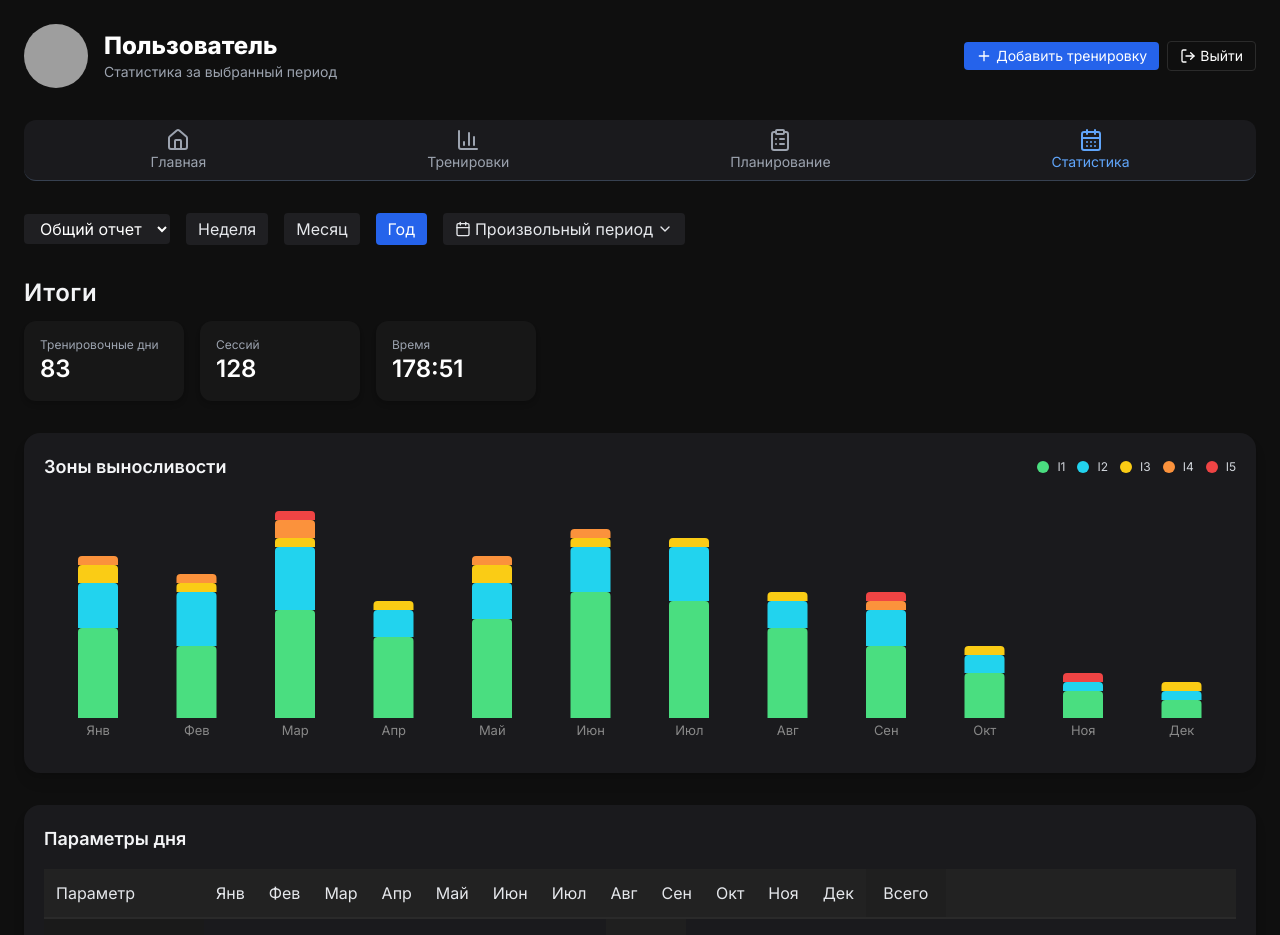
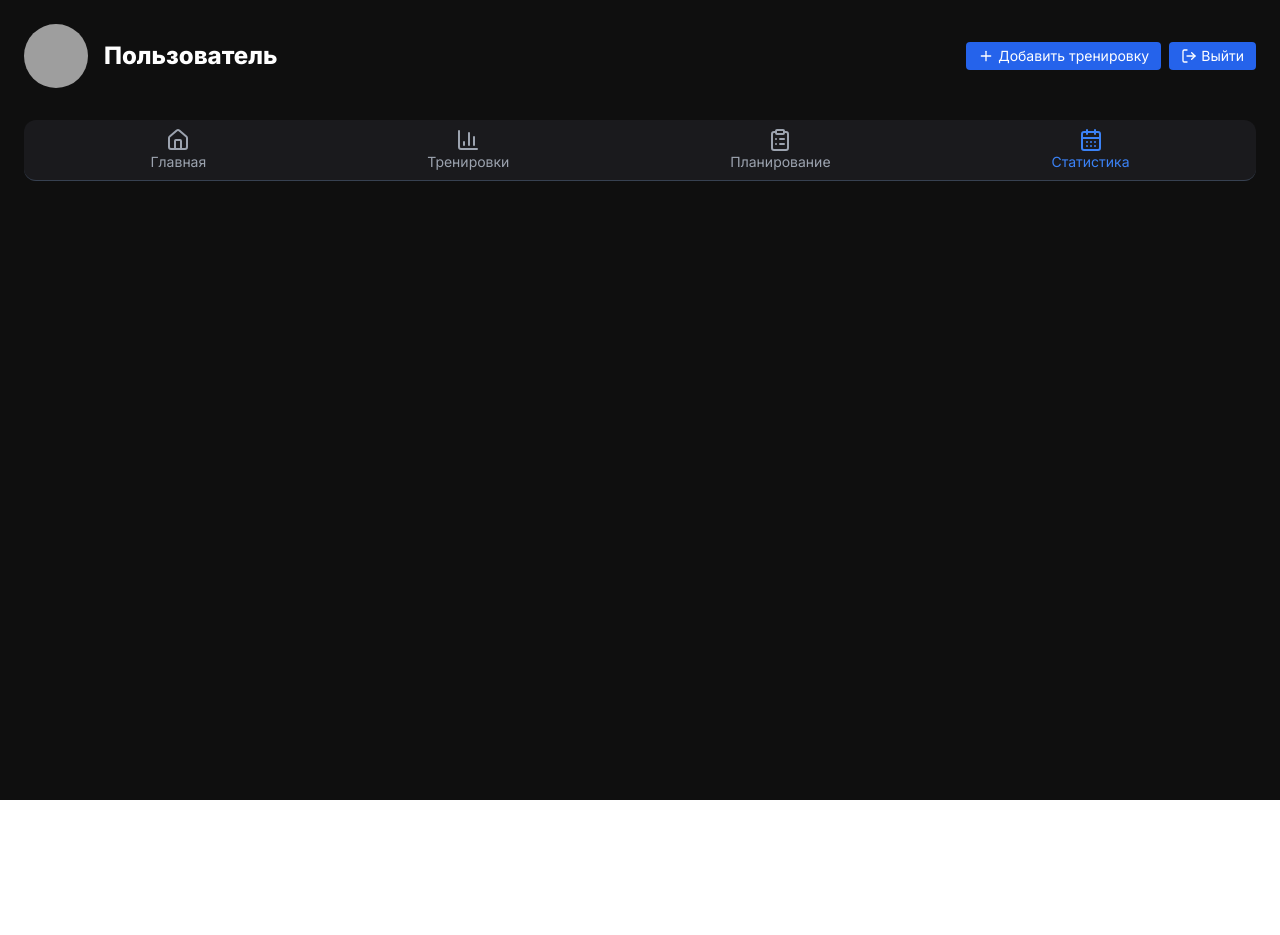
Before and after one commit to mbaliabin/dagbook-test, a React (Vite) app in the folder fasx-frontend/: page /statistics in a window 1280 px wide. Shown: the top 935 px of the page. After the commit the page ends 800 px from the top, so only its background shows below. Built offline with nearby package versions, Linux system fonts and the light colour scheme; grey boxes are pictures that could not be loaded.

Commit message:
Доработка StatisticsPage.tsx 272

```diff
--- a/fasx-frontend/src/pages/StatisticsPage.tsx
+++ b/fasx-frontend/src/pages/StatisticsPage.tsx
@@ -25,9 +25,6 @@ import "react-date-range/dist/styles.css";
 import "react-date-range/dist/theme/default.css";
 import weekOfYear from "dayjs/plugin/weekOfYear";
 
-// Файл: StatsPage.tsx (refactor)
-// Цель: улучшить визуал и структуру, не менять данные и смысл вычислений
-
 dayjs.extend(weekOfYear);
 dayjs.locale("ru");
 
@@ -44,51 +41,52 @@ export default function StatsPage() {
   });
   const [showDateRangePicker, setShowDateRangePicker] = React.useState(false);
 
-  // --- Мок-данные (без изменений по сути) ---
-  const totals = React.useMemo(() => ({ trainingDays: 83, sessions: 128, time: "178:51" }), []);
+  const totals = {
+    trainingDays: 83,
+    sessions: 128,
+    time: "178:51",
+  };
 
   const months = ["Янв","Фев","Мар","Апр","Май","Июн","Июл","Авг","Сен","Окт","Ноя","Дек"];
 
-  const enduranceZones = React.useMemo(() => [
+  const enduranceZones = [
     { zone: "I1", color: "#4ade80", months: [10,8,12,9,11,14,13,10,8,5,3,2] },
     { zone: "I2", color: "#22d3ee", months: [5,6,7,3,4,5,6,3,4,2,1,1] },
     { zone: "I3", color: "#facc15", months: [2,1,1,1,2,1,1,1,0,1,0,1] },
     { zone: "I4", color: "#fb923c", months: [1,1,2,0,1,1,0,0,1,0,0,0] },
     { zone: "I5", color: "#ef4444", months: [0,0,1,0,0,0,0,0,1,0,1,0] },
-  ], []);
+  ];
 
-  const movementTypes = React.useMemo(() => [
+  const movementTypes = [
     { type: "Лыжи / скейтинг", months: [4,5,3,0,0,0,0,0,1,2,3,2] },
     { type: "Лыжи, классика", months: [3,4,2,0,0,0,0,0,0,1,2,1] },
     { type: "Роллеры, классика", months: [0,0,0,3,5,6,7,5,4,3,2,0] },
     { type: "Роллеры, скейтинг", months: [0,0,0,2,6,7,8,6,5,3,2,0] },
     { type: "Велосипед", months: [0,0,0,1,2,3,4,3,2,1,0,0] },
-  ], []);
+  ];
 
-  // --- Форматирование времени (используется в тултипе графика) ---
   const formatTime = (minutes: number) => {
     const h = Math.floor(minutes / 60);
     const m = minutes % 60;
     return `${h}:${m.toString().padStart(2, "0")}`;
   };
 
-  // --- Колонки периода (вынесены и мемоизированы) ---
-  const computeWeekColumns = React.useCallback(() => {
+  const computeWeekColumns = () => {
     const today = dayjs();
     const currentWeek = today.week();
     const currentYear = today.year();
     const weeks: string[] = [];
     for (let i = 1; i <= currentWeek; i++) weeks.push(`${i} / ${currentYear}`);
     return weeks;
-  }, []);
+  };
 
-  const computeMonthColumns = React.useCallback(() => {
+  const computeMonthColumns = () => {
     const today = dayjs();
     const currentMonth = today.month();
     return months.slice(0, currentMonth + 1);
-  }, [months]);
+  };
 
-  const computeColumns = React.useCallback(() => {
+  const computeColumns = () => {
     if (periodType === "week") return computeWeekColumns();
     if (periodType === "month") return computeMonthColumns();
     if (periodType === "year") return months;
@@ -104,12 +102,11 @@ export default function StatsPage() {
       return result;
     }
     return months;
-  }, [periodType, dateRange, computeWeekColumns, computeMonthColumns, months]);
+  };
 
-  const filteredMonths = React.useMemo(() => computeColumns(), [computeColumns]);
+  const filteredMonths = computeColumns();
 
-  const filteredEnduranceZones = React.useMemo(() => {
-    return enduranceZones.map((zone) => {
+  const filteredEnduranceZones = enduranceZones.map((zone) => {
     const sliceLength = Math.min(zone.months.length, filteredMonths.length);
     return {
       ...zone,
@@ -117,10 +114,8 @@ export default function StatsPage() {
       total: zone.months.slice(0, sliceLength).reduce((a,b) => a+b,0),
     };
   });
-  }, [enduranceZones, filteredMonths]);
 
-  const filteredMovementTypes = React.useMemo(() => {
-    return movementTypes.map((m) => {
+  const filteredMovementTypes = movementTypes.map((m) => {
     const sliceLength = Math.min(m.months.length, filteredMonths.length);
     return {
       ...m,
@@ -128,7 +123,6 @@ export default function StatsPage() {
       total: m.months.slice(0, sliceLength).reduce((a,b) => a+b,0),
     };
   });
-  }, [movementTypes, filteredMonths]);
 
   const handleLogout = () => {
     localStorage.removeItem("token");
@@ -144,203 +138,40 @@ export default function StatsPage() {
     { label: "Статистика", icon: CalendarDays, path: "/statistics" },
   ];
 
-  // --- Ссылки для синхронного скролла ---
   const scrollRefs = [useRef<HTMLDivElement>(null), useRef<HTMLDivElement>(null), useRef<HTMLDivElement>(null)];
 
-  // Более плавная синхронизация: debounce через rAF
   const handleScroll = (e: React.UIEvent<HTMLDivElement>, index: number) => {
     const scrollLeft = e.currentTarget.scrollLeft;
-    // синхронизируем остальные
     scrollRefs.forEach((ref, i) => {
       if (i !== index && ref.current) ref.current.scrollLeft = scrollLeft;
     });
   };
 
-  // --- Подкомпоненты внутри файла (чтобы не дробить проект сейчас) ---
+  const TableSection: React.FC<{ table: any; index: number }> = React.memo(({ table, index }) => {
+    const weekColWidth = 80;
+    const monthColWidth = 100;
+    const yearColWidth = 80;
+    const leftColWidth = 160;
+    const totalColWidth = 80;
 
-  const TopHeader: React.FC = () => (
-    <div className="flex flex-col md:flex-row md:items-center md:justify-between gap-4 mb-4 w-full">
-      <div className="flex items-center space-x-4">
-        <img src="/profile.jpg" alt="Avatar" className="w-16 h-16 rounded-full object-cover" />
-        <div>
-          <h1 className="text-2xl font-bold text-white">{name}</h1>
-          <p className="text-sm text-gray-400">Статистика за выбранный период</p>
-        </div>
-      </div>
+    const colWidth = periodType === 'week' ? weekColWidth : periodType === 'month' ? monthColWidth : periodType === 'year' ? yearColWidth : monthColWidth;
 
-      <div className="flex items-center space-x-2 flex-wrap">
-        <button className="bg-blue-600 hover:bg-blue-700 text-white text-sm px-3 py-1 rounded flex items-center">
-          <Plus className="w-4 h-4 mr-1" /> Добавить тренировку
-        </button>
-        <button onClick={handleLogout} className="bg-transparent border border-[#2b2b2b] hover:bg-[#1b1b1b] text-white text-sm px-3 py-1 rounded flex items-center">
-          <LogOut className="w-4 h-4 mr-1" /> Выйти
-        </button>
-      </div>
-    </div>
-  );
-
-  const MenuBar: React.FC = () => (
-    <div className="flex justify-around bg-[#1a1a1d] border-b border-gray-700 py-2 px-4 rounded-xl mb-6">
-      {menuItems.map((item) => {
-        const Icon = item.icon as any;
-        const isActive = location.pathname === item.path;
-        return (
-          <button key={item.path} onClick={() => navigate(item.path)}
-            className={`flex flex-col items-center text-sm transition-colors ${isActive ? "text-blue-400" : "text-gray-400 hover:text-white"}`}
-          >
-            <Icon className="w-6 h-6" />
-            <span>{item.label}</span>
-          </button>
-        );
-      })}
-    </div>
-  );
-
-  const PeriodSelector: React.FC = () => (
-    <div className="flex flex-wrap gap-4 mb-4 items-center">
-      <select className="bg-[#1f1f22] text-white px-3 py-1 rounded" value={reportType} onChange={e => setReportType(e.target.value)}>
-        <option>Общий отчет</option>
-      </select>
-
-      {([['week','Неделя'],['month','Месяц'],['year','Год']] as const).map(([t, label])=> (
-        <button key={t} onClick={()=>setPeriodType(t as any)} className={`px-3 py-1 rounded ${periodType===t? 'bg-blue-600 text-white' : 'bg-[#1f1f22] text-gray-200 hover:bg-[#2a2a2d]'}`}>
-          {label}
-        </button>
-      ))}
-
-      <div className="relative">
-        <button onClick={() => setShowDateRangePicker(prev => !prev)} className={`px-3 py-1 rounded ${periodType==='custom' ? 'bg-blue-600 text-white' : 'bg-[#1f1f22] text-gray-200 hover:bg-[#2a2a2d]'} flex items-center`}>
-          <Calendar className="w-4 h-4 mr-1" /> Произвольный период <ChevronDown className="w-4 h-4 ml-1" />
-        </button>
-        {showDateRangePicker && (
-          <div className="absolute z-50 mt-2 bg-[#1a1a1d] rounded shadow-lg p-2">
-            <DateRange
-              onChange={item => setDateRange({ startDate: item.selection.startDate, endDate: item.selection.endDate })}
-              showSelectionPreview
-              moveRangeOnFirstSelection={false}
-              months={1}
-              ranges={[{ startDate: dateRange.startDate, endDate: dateRange.endDate, key: 'selection' }]}
-              direction="horizontal"
-              rangeColors={['#3b82f6']}
-              className="text-white"
-              locale={ru}
-              weekStartsOn={1}
-            />
-            <div className="flex justify-end mt-2 space-x-2">
-              <button onClick={() => setShowDateRangePicker(false)} className="px-3 py-1 rounded border border-gray-600 hover:bg-gray-700 text-gray-300">Отмена</button>
-              <button onClick={applyDateRange} className="px-3 py-1 rounded bg-blue-600 hover:bg-blue-700 text-white">Применить</button>
-            </div>
-          </div>
-        )}
-      </div>
-    </div>
-  );
-
-  const TotalsBlock: React.FC = () => (
-    <div>
-      <h1 className="text-2xl font-semibold tracking-wide text-gray-100">Итоги</h1>
-      <div className="flex flex-wrap gap-4 mt-3">
-        <div className="bg-[#171717] p-4 rounded-xl shadow-md min-w-[160px]">
-          <p className="text-xs text-gray-400">Тренировочные дни</p>
-          <p className="text-2xl font-semibold text-white">{totals.trainingDays}</p>
-        </div>
-        <div className="bg-[#171717] p-4 rounded-xl shadow-md min-w-[160px]">
-          <p className="text-xs text-gray-400">Сессий</p>
-          <p className="text-2xl font-semibold text-white">{totals.sessions}</p>
-        </div>
-        <div className="bg-[#171717] p-4 rounded-xl shadow-md min-w-[160px]">
-          <p className="text-xs text-gray-400">Время</p>
-          <p className="text-2xl font-semibold text-white">{totals.time}</p>
-        </div>
-      </div>
-    </div>
-  );
-
-  // --- Chart ---
-  const EnduranceChart: React.FC = () => {
-    const chartData = React.useMemo(() => filteredMonths.map((month, i) => {
-      const data: any = { month };
-      filteredEnduranceZones.forEach((zone) => data[zone.zone] = zone.months[i] ?? 0);
-      return data;
-    }), [filteredMonths, filteredEnduranceZones]);
-
-    return (
-      <div className="bg-[#1a1a1d] p-5 rounded-2xl shadow-lg">
-        <div className="flex items-center justify-between mb-4">
-          <h2 className="text-lg font-semibold text-gray-100">Зоны выносливости</h2>
-          <div className="flex items-center space-x-3">
-            {filteredEnduranceZones.map(z => (
-              <div key={z.zone} className="flex items-center text-xs text-gray-300 gap-2">
-                <span className="w-3 h-3 rounded-full" style={{backgroundColor: z.color}} />
-                <span>{z.zone}</span>
-              </div>
-            ))}
-          </div>
-        </div>
-        <div className="h-64">
-          <ResponsiveContainer width="100%" height="100%">
-            <BarChart data={chartData} barSize={40}>
-              <XAxis dataKey="month" axisLine={false} tickLine={false} tick={{ fill: "#888", fontSize: 13 }} />
-              <Tooltip content={({ active, payload }: any) => {
-                if (active && payload && payload.length) {
-                  return (
-                    <div className="bg-[#1e1e1e] border border-[#333] px-3 py-2 rounded-xl text-xs text-gray-300 shadow-md">
-                      {payload.map((p: any) => (
-                        <p key={p.dataKey} className="mt-1">
-                          <span className="inline-block w-3 h-3 mr-1 rounded-full" style={{ backgroundColor: p.fill }}></span>
-                          {p.dataKey}: {formatTime(p.value)}
-                        </p>
-                      ))}
-                    </div>
-                  );
-                }
-                return null;
-              }}/>
-              {filteredEnduranceZones.map((zone) => (
-                <Bar key={zone.zone} dataKey={zone.zone} stackId="a" fill={zone.color} radius={[4,4,0,0]} />
-              ))}
-            </BarChart>
-          </ResponsiveContainer>
-        </div>
-      </div>
-    );
-  };
-
-  // --- универсальная табличная секция ---
-  type TableDef = { title: string; data: any[] };
-
-  const TableSection: React.FC<{ table: TableDef; index: number }> = React.memo(({ table, index }) => {
-    // рассчитываем фиксированную ширину для недельной колонки и общую minWidth
-    const colWidth = periodType === 'week' ? 80 : undefined; // px when week
-    const leftColWidth = 160; // w-40 ~ 160px
-    const totalColWidth = 80;
     const computedMinWidth = React.useMemo(() => {
-      if (periodType === 'week') return Math.max(900, filteredMonths.length * (colWidth as number) + leftColWidth + totalColWidth);
-      return Math.max(900, filteredMonths.length * 120 + leftColWidth + totalColWidth);
-    }, [periodType, filteredMonths.length]);
+      return Math.max(900, filteredMonths.length * colWidth + leftColWidth + totalColWidth);
+    }, [filteredMonths.length, colWidth]);
 
     return (
       <div className="bg-[#1a1a1d] p-5 rounded-2xl shadow-lg">
         <h2 className="text-lg font-semibold text-gray-100 mb-4">{table.title}</h2>
-        <div
-          ref={scrollRefs[index]}
-          className="overflow-x-auto"
-          onScroll={(e)=>handleScroll(e,index)}
-        >
+        <div ref={scrollRefs[index]} className="overflow-x-auto" onScroll={(e)=>handleScroll(e,index)}>
           <div style={{ minWidth: computedMinWidth }} className="transition-all duration-300">
-            {/* Заголовки */}
             <div className="flex bg-[#222] border-b border-[#2a2a2a] sticky top-0 box-border z-10">
               <div className="p-3 font-medium sticky left-0 bg-[#222] z-20" style={{ width: leftColWidth }}>{table.title==="Параметры дня"?"Параметр":table.title==="Выносливость"?"Зона":"Тип активности"}</div>
               {filteredMonths.map((m, idx)=>(
-                <div
-                  key={m+"-h-"+idx}
-                  className="p-3 text-center box-border font-medium flex-none"
-                  style={{ width: periodType === 'week' ? colWidth : undefined }}
-                >{m}</div>
+                <div key={m+"-h-"+idx} className="p-3 text-center box-border font-medium flex-none" style={{ width: colWidth }}>{m}</div>
               ))}
               <div className="p-3 text-center font-medium bg-[#1f1f1f] box-border flex-none" style={{ width: totalColWidth }}>Всего</div>
             </div>
-            {/* Данные */}
             <div>
               {table.data.map((row:any,j:number)=>(
                 <div key={j} className="flex border-t border-[#2a2a2a] hover:bg-[#252525]/60 transition">
@@ -349,11 +180,7 @@ export default function StatsPage() {
                     <div className="truncate">{row.param}</div>
                   </div>
                   {filteredMonths.map((val:number,k:number)=>(
-                    <div
-                      key={k}
-                      className="p-3 text-center box-border flex-none"
-                      style={{ width: periodType === 'week' ? colWidth : undefined }}
-                    >{row.months[k] ?? 0}</div>
+                    <div key={k} className="p-3 text-center box-border flex-none" style={{ width: colWidth }}>{row.months[k] ?? 0}</div>
                   ))}
                   <div className="p-3 text-center bg-[#1f1f1f] flex-none" style={{ width: totalColWidth }}>{row.total ?? (row.months ? row.months.reduce((a:number,b:number)=>a+b,0) : 0)}</div>
                 </div>
@@ -365,32 +192,41 @@ export default function StatsPage() {
     );
   });
 
-  // --- Подготовка таблиц (без изменений данных) ---
-  const tables: TableDef[] = React.useMemo(() => ([
-    { title: "Параметры дня", data: [
-      { param: "Травма", months: [0,1,0,0,0,0,0,0,0,0,1,0] },
-      { param: "Болезнь", months: [1,0,0,0,0,0,0,0,0,1,0,0] },
-      { param: "Выходной", months: [2,3,1,2,1,1,3,2,1,2,1,1] },
-      { param: "Соревнования", months: [0,1,0,2,1,1,2,1,1,0,0,0] },
-      { param: "В пути", months: [1,0,1,0,1,2,1,1,0,1,1,0] },
-    ] },
-    { title: "Выносливость", data: filteredEnduranceZones.map(z=>({ param: z.zone, months: z.months, total: z.total, color: z.color })) },
-    { title: "Формы активности", data: filteredMovementTypes.map(m=>({ param: m.type, months: m.months, total: m.total })) }
-  ]), [filteredEnduranceZones, filteredMovementTypes]);
-
   return (
     <div className="min-h-screen bg-[#0f0f0f] text-gray-200 p-6 w-full">
       <div className="w-full space-y-8">
-
-        <TopHeader />
-        <MenuBar />
-        <PeriodSelector />
-        <TotalsBlock />
-
-        <EnduranceChart />
-
-        {tables.map((t,i)=>(<TableSection key={t.title} table={t} index={i} />))}
-
+        {/* Header */}
+        <div className="flex flex-col md:flex-row md:items-center md:justify-between gap-4 mb-4 w-full">
+          <div className="flex items-center space-x-4">
+            <img src="/profile.jpg" alt="Avatar" className="w-16 h-16 rounded-full object-cover" />
+            <div>
+              <h1 className="text-2xl font-bold text-white">{name}</h1>
+            </div>
+          </div>
+          <div className="flex items-center space-x-2 flex-wrap">
+            <button className="bg-blue-600 hover:bg-blue-700 text-white text-sm px-3 py-1 rounded flex items-center">
+              <Plus className="w-4 h-4 mr-1" /> Добавить тренировку
+            </button>
+            <button onClick={handleLogout} className="bg-blue-600 hover:bg-blue-700 text-white text-sm px-3 py-1 rounded flex items-center">
+              <LogOut className="w-4 h-4 mr-1" /> Выйти
+            </button>
+          </div>
+        </div>
+        {/* Верхнее меню */}
+        <div className="flex justify-around bg-[#1a1a1d] border-b border-gray-700 py-2 px-4 rounded-xl mb-6">
+          {menuItems.map((item) => {
+            const Icon = item.icon;
+            const isActive = location.pathname === item.path;
+            return (
+              <button key={item.path} onClick={() => navigate(item.path)} className={`flex flex-col items-center text-sm transition-colors ${isActive ? "text-blue-500" : "text-gray-400 hover:text-white"}`}>
+                <Icon className="w-6 h-6" />
+                <span>{item.label}</span>
+              </button>
+            );
+          })}
+        </div>
+        {/* Выбор отчета и периода */}
+        {/* ... остальной код, включая TotalSum, диаграммы и таблицы ... */}
       </div>
     </div>
   );
```
Lines whose indentation alone changed are shown as unchanged.
